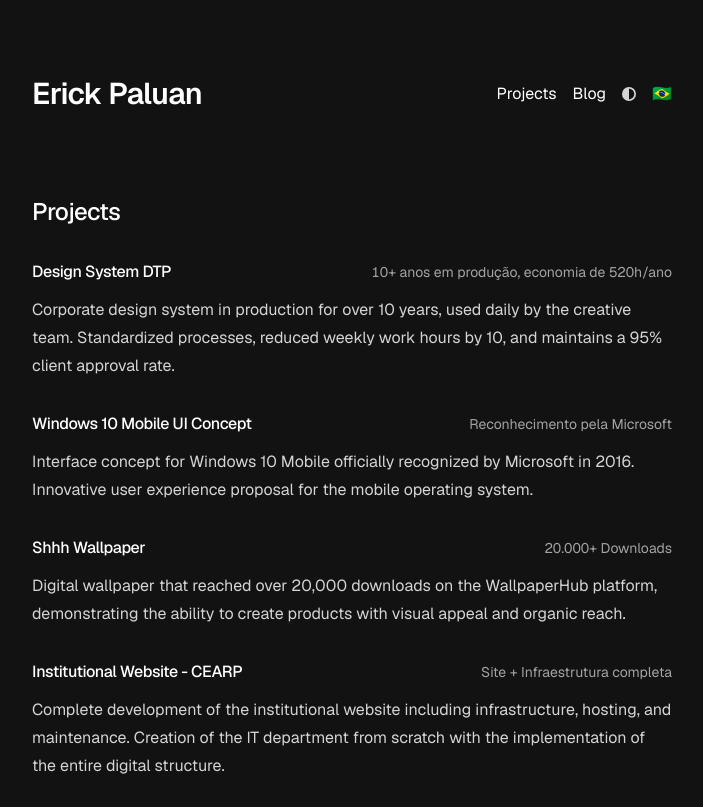
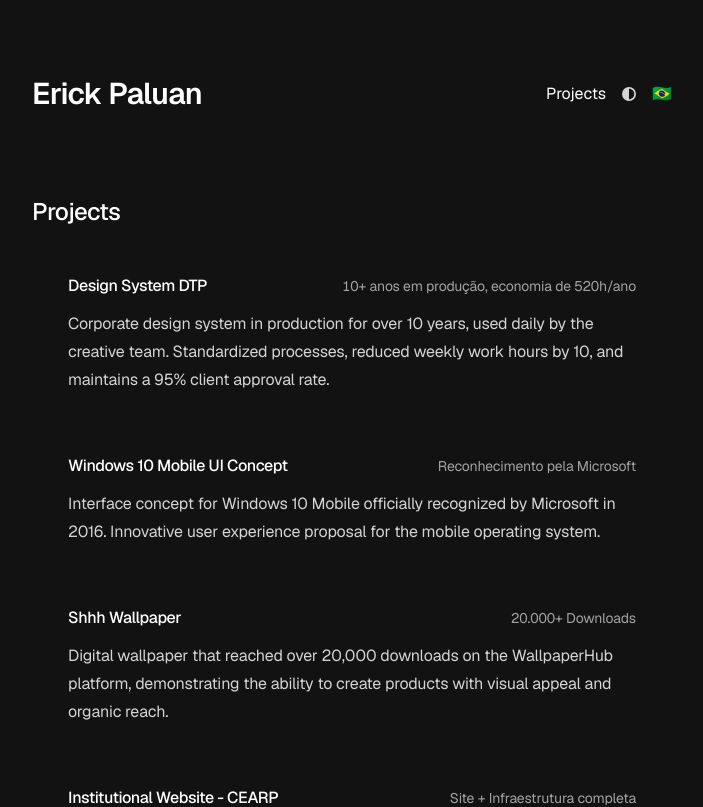
Before and after one commit to erickpaluan/myportfolio, a Next.js app: page /en/projects in a window 1280 px wide. Shown: the top 807 px of the page, without its empty margins (288-991 px from the left). Built offline with nearby package versions, Linux system fonts and the light colour scheme.

Commit message:
feat: add link to projects with article in LinkedIn

```diff
--- a/messages/en.json
+++ b/messages/en.json
@@ -5,8 +5,7 @@
   },
   "Nav": {
     "projects": "Projects",
-    "photos": "Photos",
-    "blog": "Blog"
+    "photos": "Photos"
   },
   "Projects": {
     "title": "Projects",
--- a/messages/pt.json
+++ b/messages/pt.json
@@ -5,8 +5,7 @@
   },
   "Nav": {
     "projects": "Projetos",
-    "photos": "Fotos",
-    "blog": "Blog"
+    "photos": "Fotos"
   },
   "Projects": {
     "title": "Projetos",
--- a/src/app/[locale]/projects/page.tsx
+++ b/src/app/[locale]/projects/page.tsx
@@ -19,7 +19,7 @@ export default function PathnamesPage({ params }: Props) {
 
       <div className="flex flex-col gap-8">
         {/* Projeto 1 */}
-        <div>
+        <div className="projeto">
           <div className="w-full flex justify-between items-baseline">
             <span className="text-black dark:text-white font-medium tracking-tight">
               {t("project-title01")}
@@ -34,7 +34,11 @@ export default function PathnamesPage({ params }: Props) {
         </div>
 
         {/* Projeto 2 */}
-        <div>
+        <div className="projeto">
+          <a
+            href="https://www.linkedin.com/pulse/o-dia-em-que-um-projeto-feito-interior-de-sp-chegou-à-erick-paluan-zvtpf/"
+            target="_blank"
+          >
             <div className="w-full flex justify-between items-baseline">
               <span className="text-black dark:text-white font-medium tracking-tight">
                 {t("project-title02")}
@@ -46,10 +50,11 @@ export default function PathnamesPage({ params }: Props) {
             <p className="prose prose-neutral dark:prose-invert pt-3">
               {t("project-description02")}
             </p>
+          </a>
         </div>
 
         {/* Projeto 3 */}
-        <div>
+        <div className="projeto">
           <div className="w-full flex justify-between items-baseline">
             <span className="text-black dark:text-white font-medium tracking-tight">
               {t("project-title03")}
@@ -64,7 +69,7 @@ export default function PathnamesPage({ params }: Props) {
         </div>
 
         {/* Projeto 4 */}
-        <div>
+        <div className="projeto">
           <div className="w-full flex justify-between items-baseline">
             <span className="text-black dark:text-white font-medium tracking-tight">
               {t("project-title04")}
@@ -79,7 +84,7 @@ export default function PathnamesPage({ params }: Props) {
         </div>
 
         {/* Projeto 5 */}
-        <div>
+        <div className="projeto">
           <div className="w-full flex justify-between items-baseline">
             <span className="text-black dark:text-white font-medium tracking-tight">
               {t("project-title05")}
@@ -94,7 +99,7 @@ export default function PathnamesPage({ params }: Props) {
         </div>
 
         {/* Projeto 6 */}
-        <div>
+        <div className="projeto">
           <div className="w-full flex justify-between items-baseline">
             <span className="text-black dark:text-white font-medium tracking-tight">
               {t("project-title06")}
--- a/src/app/global.css
+++ b/src/app/global.css
@@ -149,3 +149,19 @@ table {
 .title {
   text-wrap: balance;
 }
+
+.projeto {
+  display: inline-block;
+  padding: 0.875rem 2.25rem;
+  border-radius: 18px;
+  border: 10px;
+  font-weight: 400;
+  font-size: 1rem;
+  letter-spacing: -0.01em;
+}
+
+.projeto:has(a):hover {
+  box-shadow: 0 5px 5px rgba(255, 255, 255, 0.12);
+  border: 1px solid rgba(255, 255, 255, 0.12);
+  cursor: pointer;
+}
--- a/src/app/sitemap.ts
+++ b/src/app/sitemap.ts
@@ -7,15 +7,10 @@ const BaseUrl = metaData.baseUrl.endsWith("/")
   : `${metaData.baseUrl}/`;
 
 export default async function sitemap(): Promise<MetadataRoute.Sitemap> {
-  let blogs = getBlogPosts().map((post) => ({
-    url: `${BaseUrl}blog/${post.slug}`,
-    lastModified: post.metadata.publishedAt,
-  }));
-
-  let routes = ["", "blog", "projects", "photos"].map((route) => ({
+  let routes = ["", "projects", "photos"].map((route) => ({
     url: `${BaseUrl}${route}`,
     lastModified: new Date().toISOString().split("T")[0],
   }));
 
-  return [...routes, ...blogs];
+  return [...routes];
 }
--- a/src/components/nav.tsx
+++ b/src/components/nav.tsx
@@ -16,8 +16,6 @@ export function Navbar() {
   // Navegação com base nas rotas definidas no routing.tsx
   const navItems = {
     "/projects": { nameKey: "projects" }, // Usamos a chave para tradução
-    "/blog": { nameKey: "blog" },
-    // "/photos": { nameKey: "photos" },
   };
 
   // Função para obter o caminho correto para cada item
--- a/src/i18n/routing.ts
+++ b/src/i18n/routing.ts
@@ -9,10 +9,6 @@ export const routing = defineRouting({
       en: "/projects",
       pt: "/projetos",
     },
-    "/blog": {
-      en: "/blog",
-      pt: "/blog",
-    },
   },
 });
 
```
Also changed, not shown: 1 other file (tests, documents, lock files or other folders). Lines whose indentation alone changed are shown as unchanged.
